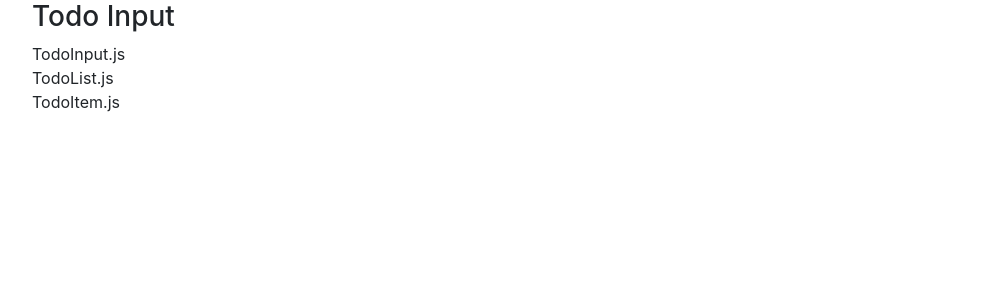
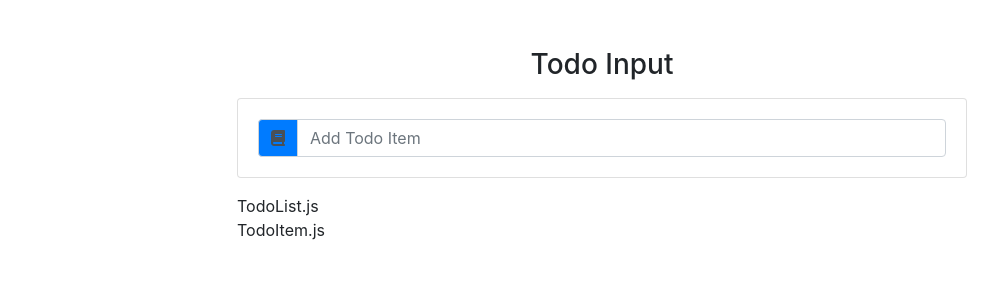
Before and after one commit to taochensyd/react-todo-list, a React (Create React App) app: page / in a window 1280 px wide. Shown: the top 300 px of the page, without its empty margins (38-1036 px from the left). Built offline with nearby package versions, Linux system fonts and the light colour scheme.

Commit message:
fix key work className misspell in app.js

```diff
--- a/public/index.html
+++ b/public/index.html
@@ -25,6 +25,9 @@
       Learn how to configure a non-root public URL by running `npm run build`.
     -->
     <title>Todo List React</title>
+    <!-- Font awesome cdn -->
+    <script src="https://use.fontawesome.com/1c676dc308.js"></script>
+
   </head>
   <body>
     <noscript>You need to enable JavaScript to run this app.</noscript>
--- a/src/App.js
+++ b/src/App.js
@@ -41,7 +41,7 @@ export default class App extends Component {
     return (
       <div className="container">
         <div className="row">
-          <div classNAme="col-10 mx-auto col-md-8 mt-5">
+          <div className="col-10 mx-auto col-md-8 mt-5">
             <h3 className="text-capitalize text-center">Todo Input</h3>
             <TodoInput
               item={this.state.item}
--- a/src/components/TodoInput.js
+++ b/src/components/TodoInput.js
@@ -1,11 +1,24 @@
-import React, { Component } from 'react'
+import React, { Component } from "react";
 
 export default class TodoInput extends Component {
-    render() {
-        return (
-            <div>
-                TodoInput.js
+  render() {
+    const { item, handleChange, handleSubmit, editItem } = this.props;
+    return (
+      <div className="card card-body my-3">
+        <form onSubmit={handleSubmit}>
+          <div className="input-group">
+            <div className="input-group-prepend">
+              <div className="input-group-text bg-primary">
+                <i className="fas fa-book"></i>
+              </div>
             </div>
-        )
-    }
+            <input
+              type="text"
+              className="form-control text-capitalize"
+              placeholder="Add Todo Item"></input>
+          </div>
+        </form>
+      </div>
+    );
+  }
 }
```
